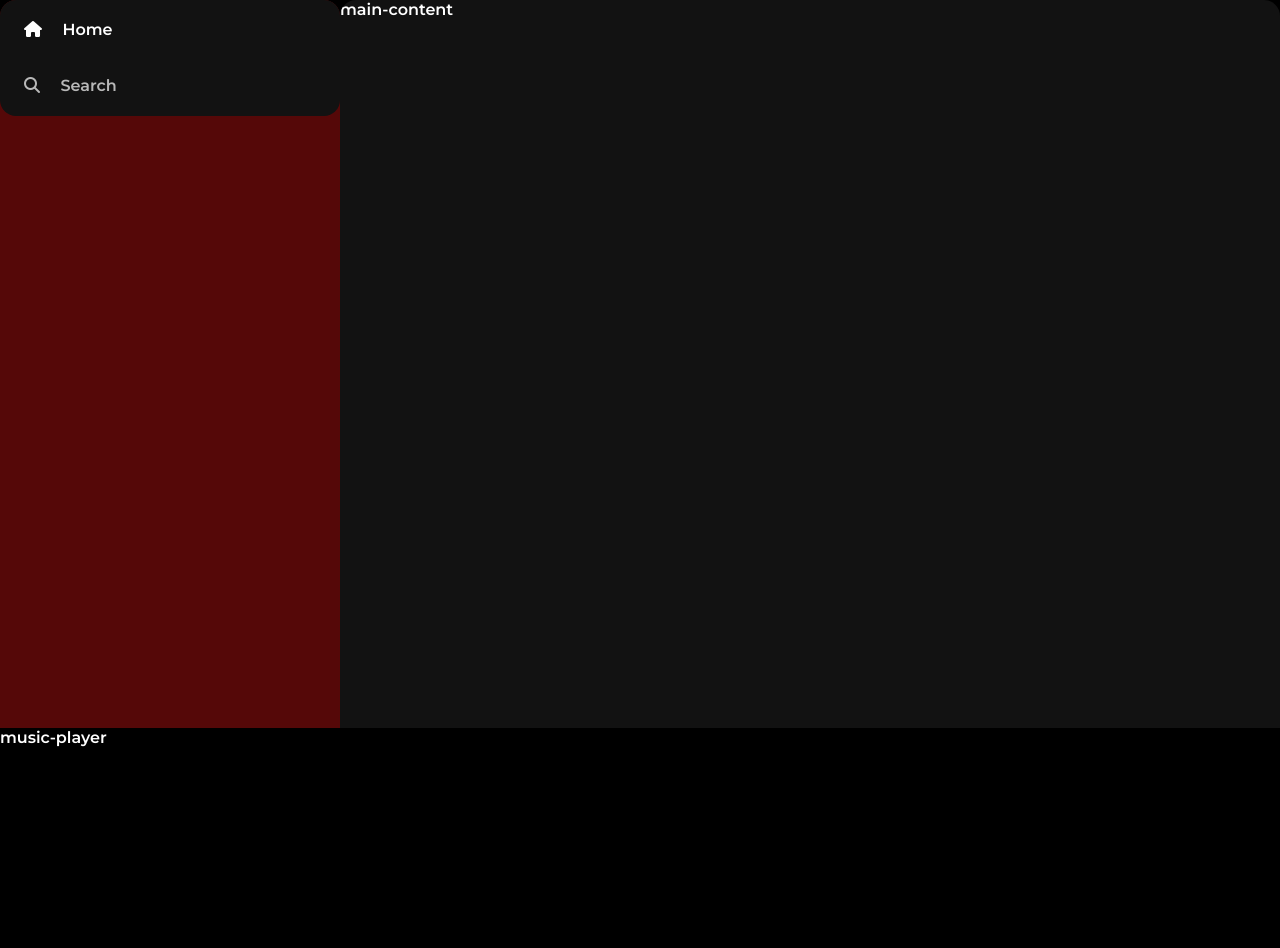
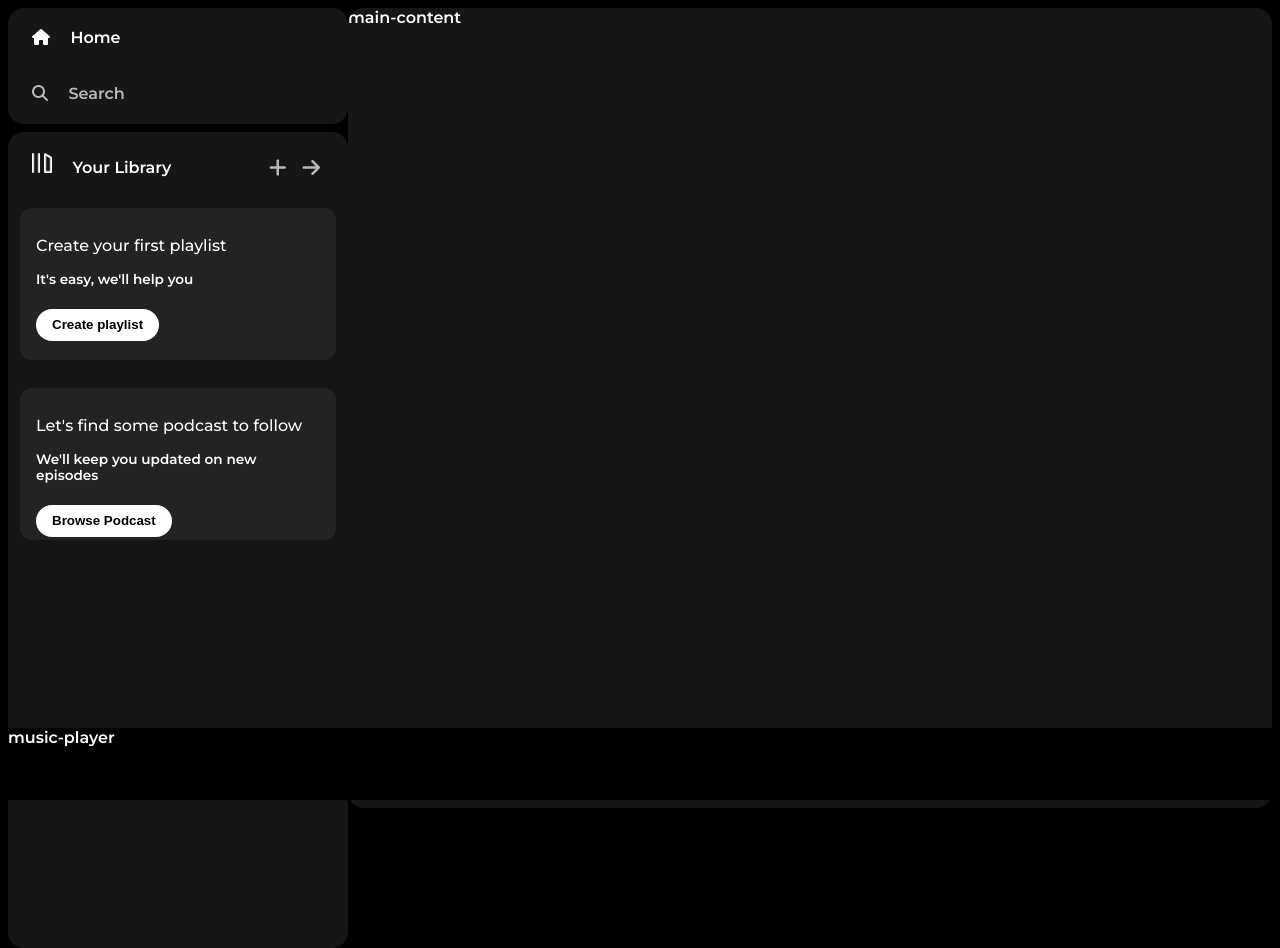
Before and after one commit to KshBlitz/CloneXSpotify, a plain HTML site: page index.html in a window 1280 px wide. Before the commit the page ends 800 px from the top, so only its background shows below. Drawn offline with Linux system fonts and the light colour scheme.

Commit message:
sidebar done

```diff
--- a/index.html
+++ b/index.html
@@ -24,7 +24,30 @@
           <a href="#">Search</a>
         </div>
       </div>
-      <div class="library"></div>
+      <div class="library">
+        <div class="options">
+          <div class="lib-option nav-option" style="opacity: 1;">
+            <img src="./assets/library_icon.png" alt="Library ">
+            <a href="#">Your Library</a>
+          </div>
+          <div class="icons">
+            <i class="fa-solid fa-plus"></i>
+            <i class="fa-solid fa-arrow-right"></i>
+          </div>
+        </div>
+        <div class="lib-box">
+          <div class="box">
+            <p class="box-p1">Create your first playlist</p>
+            <p class="box-p2">It's easy, we'll help you</p>
+            <button class="badge">Create playlist</button>
+          </div>
+          <div class="box">
+            <p class="box-p1">Let's find some podcast to follow</p>
+            <p class="box-p2">We'll keep you updated on new episodes</p>
+            <button class="badge">Browse Podcast</button>
+          </div>
+        </div>
+      </div>
     </div>
     <div class="main-content">main-content</div>
     <div class="music-player">music-player</div>
--- a/styles.css
+++ b/styles.css
@@ -10,6 +10,7 @@ body {
 .main{
     display: flex;
     height: 100vh;
+    padding: 0.5rem;
 }
 
 .sidebar{
@@ -19,10 +20,10 @@ body {
    -moz-border-radius: 1rem;
    -ms-border-radius: 1rem;
    -o-border-radius: 1rem;
-   background-color: #550808;
+   background-color: #000000;
 }
 .main-content{
-   background-color: #121212;
+   background-color: #161616;
    flex: 1;
    border-radius: 1rem;
    -webkit-border-radius: 1rem;
@@ -45,7 +46,7 @@ a{
 }
 
 .nav{
-    background-color: #121212;
+    background-color: #161616;
     border-radius: 1rem;
     display: flex;
     flex-direction: column;
@@ -72,3 +73,77 @@ a{
      font-size: 1rem;
      margin-left: 1rem;
 }
+
+.library{
+    background-color: #161616;
+    border-radius: 1rem;
+    -webkit-border-radius: 1rem;
+    -moz-border-radius: 1rem;
+    -ms-border-radius: 1rem;
+    -o-border-radius: 1rem;
+    height: 100%;
+    margin-top: 0.5rem;
+    padding: 0.5rem 0.75rem;
+}
+
+.options{
+    display: flex;
+    justify-content: space-between;
+    align-items: center;
+}
+
+.lib-option img{
+    height: 1.25rem;
+    width: 1.25rem;
+}
+
+.icons{
+    font-size: 1.25rem;
+    display: flex;
+}
+
+.icons i{
+    opacity: 0.7;
+    margin-right: 1rem;
+}
+
+.icons i:hover{
+    opacity: 1;
+}
+
+.box{
+    height: 8rem;
+    background-color: #232323;
+    border-radius: 0.75rem;
+    -webkit-border-radius: 0.75rem;
+    -moz-border-radius: 0.75rem;
+    -ms-border-radius: 0.75rem;
+    -o-border-radius: 0.75rem;
+    margin: 0.75rem 0 1.75rem 0;
+    padding: 0.75rem 1rem;
+}
+
+.box-p1{
+    font-size: 1rem;
+    font-weight: 500;
+}
+
+.box-p2{
+    font-size: 0.85rem;
+    opacity: 0.9rem;
+}
+
+.badge{
+    background-color: white;
+    border: none;
+    border-radius: 100px;
+    -webkit-border-radius: 100px;
+    -moz-border-radius: 100px;
+    -ms-border-radius: 100px;
+    -o-border-radius: 100px;
+    padding: 0.25rem 1rem;
+    font-weight: 700;
+    margin-top: 0.5rem;
+    height: 2rem;
+    width: fit-content;
+}
```
